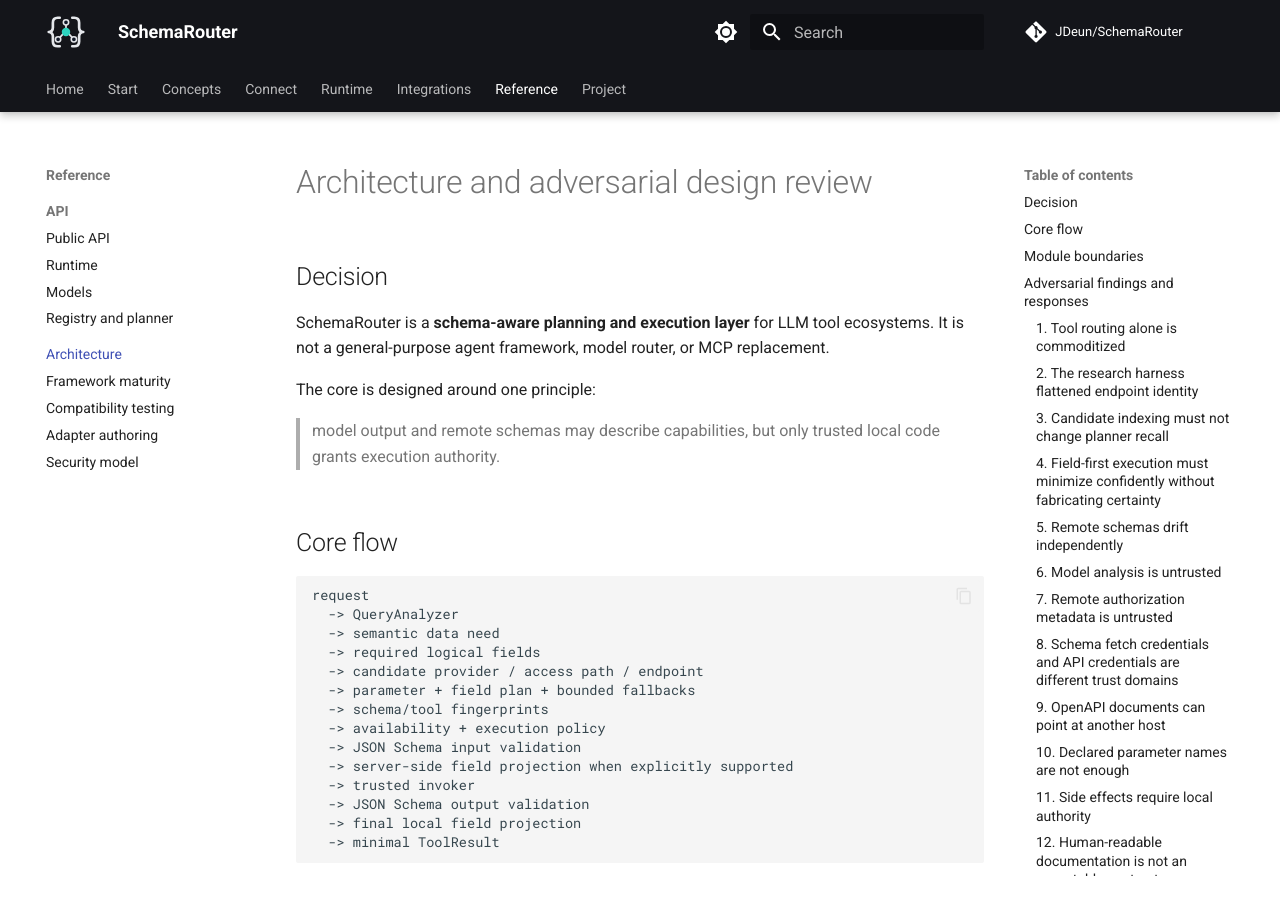
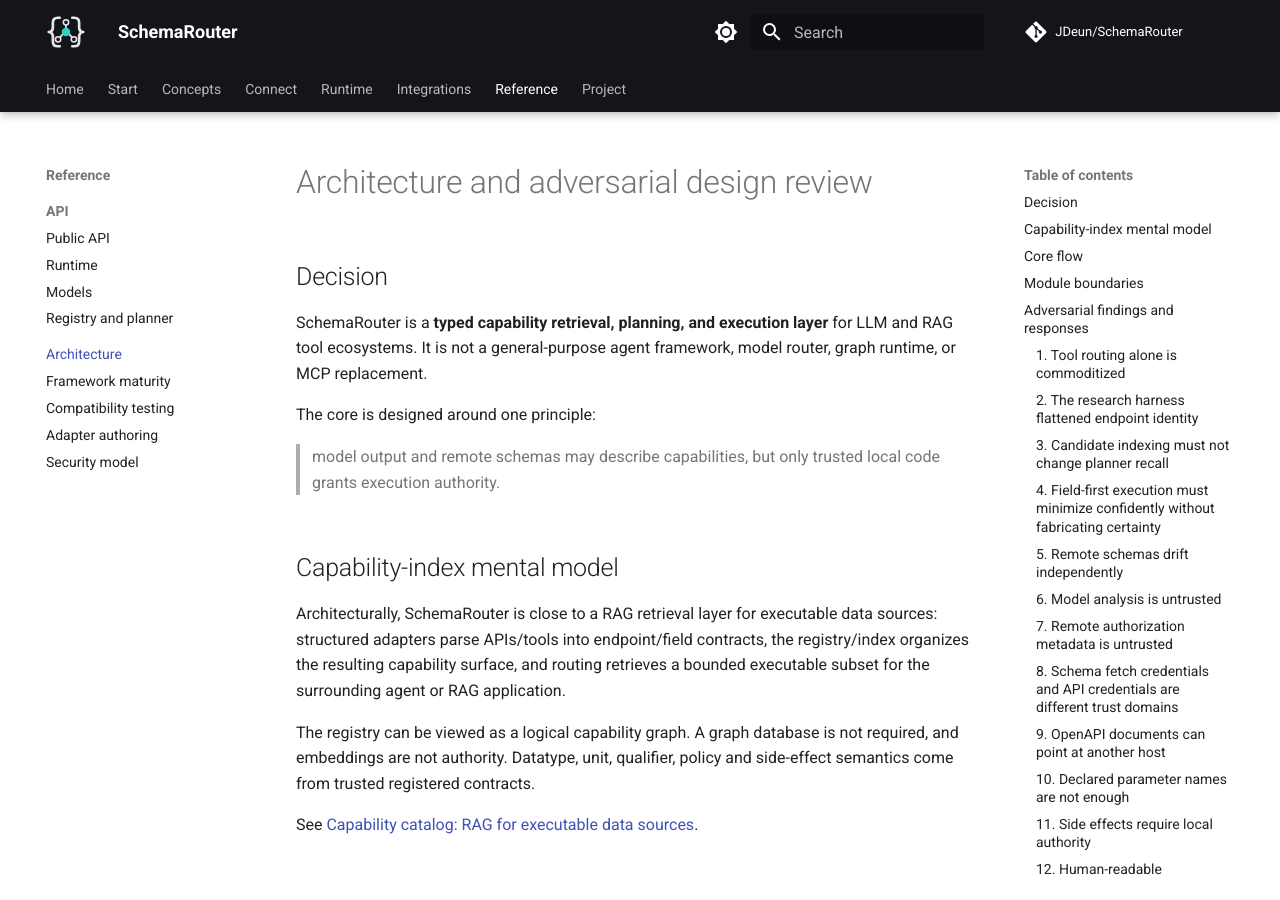
Before and after one commit to JDeun/SchemaRouter, an MkDocs documentation site: the page built from docs/architecture.md, in a window 1280 px wide and 900 px high. Built offline with MkDocs 1.6.1 and Material for MkDocs 9.7.7, drawn with Linux system fonts in a browser that asks for light colours; comment, search, counter and statistics services are not loaded.

Commit message:
docs: frame architecture as typed capability retrieval

```diff
--- a/docs/architecture.md
+++ b/docs/architecture.md
@@ -2,11 +2,24 @@
 
 ## Decision
 
-SchemaRouter is a **schema-aware planning and execution layer** for LLM tool ecosystems. It is not a general-purpose agent framework, model router, or MCP replacement.
+SchemaRouter is a **typed capability retrieval, planning, and execution layer** for LLM and RAG tool ecosystems. It is not a general-purpose agent framework, model router, graph runtime, or MCP replacement.
 
 The core is designed around one principle:
 
 > model output and remote schemas may describe capabilities, but only trusted local code grants execution authority.
+
+## Capability-index mental model
+
+Architecturally, SchemaRouter is close to a RAG retrieval layer for executable data sources:
+structured adapters parse APIs/tools into endpoint/field contracts, the registry/index organizes the
+resulting capability surface, and routing retrieves a bounded executable subset for the surrounding
+agent or RAG application.
+
+The registry can be viewed as a logical capability graph. A graph database is not required, and
+embeddings are not authority. Datatype, unit, qualifier, policy and side-effect semantics come from
+trusted registered contracts.
+
+See [Capability catalog: RAG for executable data sources](concepts/capability-catalog.md).
 
 ## Core flow
 
```
